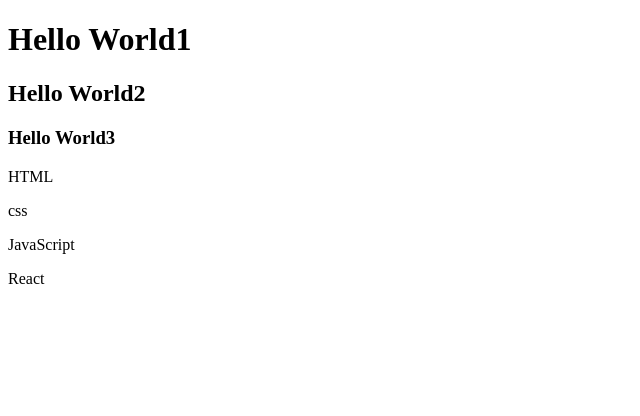
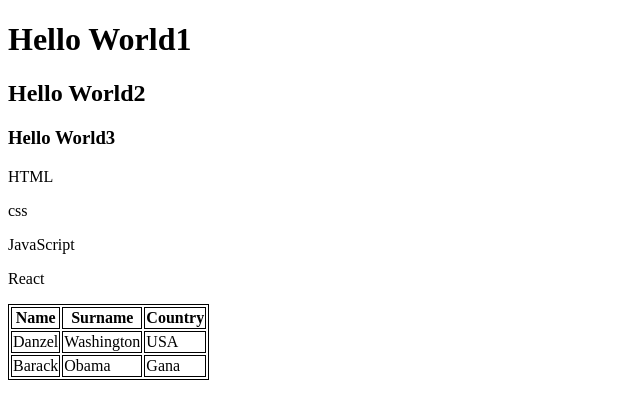
Before and after one commit to ZarifaKhan/git-test, a plain HTML site: page index.html in a window 1280 px wide. Shown: the whole page, without its empty margins (0-640 px from the left). Drawn offline with Linux system fonts and the light colour scheme.

Commit message:
create table

```diff
--- a/index.html
+++ b/index.html
@@ -6,6 +6,11 @@
     <meta name="viewport" content="width=device-width, initial-scale=1.0">
     <title>IT INNAVATION</title>
 </head>
+<style>
+    table,th,tr,td{
+        border: 1px solid black;
+    }
+</style>
 <body>
     <h1>Hello World1</h1>
     <h2>Hello World2</h2>
@@ -17,6 +22,26 @@
     <P>JavaScript</P>
     <p>React</p>
 
+    <table>
+        <tr>
+      <th>Name</th>
+      <th>Surname</th>
+      <th>Country</th>
+        </tr>
+
+        <tr>
+            <td>Danzel</td>
+            <td>Washington</td>
+            <td>USA</td>
+        </tr>
+        <tr>
+            <td>Barack</td>
+            <td>Obama</td>
+            <td>Gana</td>
+        </tr>
+
+    </table>
+
 
 </body>
 </html>
```
